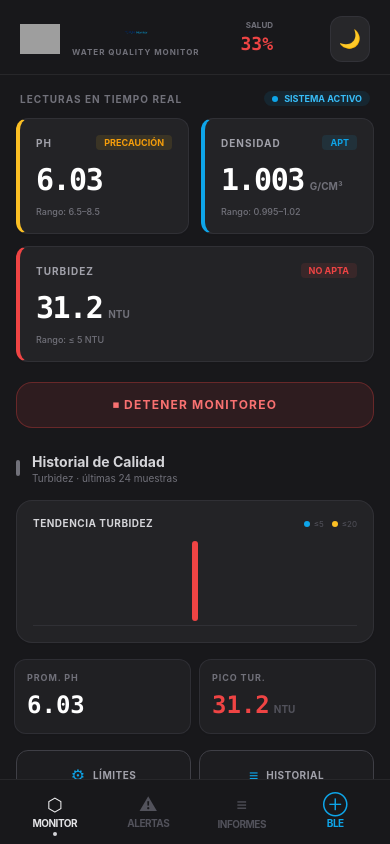
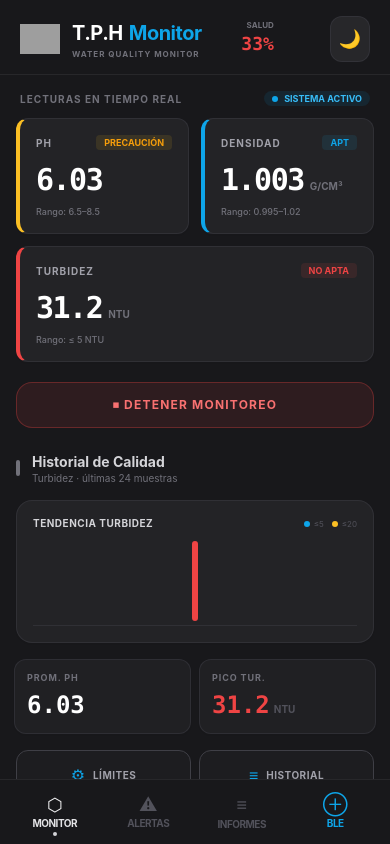
Before and after one commit to Felglitch739/RenovaWater, a React Native app: screen / in a window 390 px wide. Built offline with nearby package versions, Linux system fonts and the light colour scheme; grey boxes are pictures that could not be loaded.

Commit message:
Branding: Replace text logo with styled text, update app icons, and refine Light Mode contrast

```diff
--- a/app.json
+++ b/app.json
@@ -4,17 +4,16 @@
     "slug": "tph-monitor",
     "version": "1.0.0",
     "orientation": "portrait",
-    "icon": "./assets/icon.png",
-    "userInterfaceStyle": "light",
+    "icon": "./assets/TPH_Monitor_Icon.png",
+    "userInterfaceStyle": "automatic",
     "ios": {
-      "supportsTablet": true
+      "supportsTablet": true,
+      "icon": "./assets/TPH_Monitor_Icon.png"
     },
     "android": {
       "adaptiveIcon": {
-        "backgroundColor": "#E6F4FE",
-        "foregroundImage": "./assets/android-icon-foreground.png",
-        "backgroundImage": "./assets/android-icon-background.png",
-        "monochromeImage": "./assets/android-icon-monochrome.png"
+        "backgroundColor": "#075985",
+        "foregroundImage": "./assets/TPH_Monitor_Icon.png"
       },
       "predictiveBackGestureEnabled": false
     },
--- a/screens/DashboardScreen.tsx
+++ b/screens/DashboardScreen.tsx
@@ -391,14 +391,14 @@ export const DashboardScreen: React.FC = () => {
   const brandText = isDark ? 'text-sky-400' : 'text-sky-600';
   const brandBorder = isDark ? 'border-sky-500/30' : 'border-sky-200';
 
-  const bgColor = isDark ? 'bg-zinc-900' : 'bg-slate-50';
+  const bgColor = isDark ? 'bg-zinc-900' : 'bg-slate-100'; // Un gris más claro pero con contraste
   const cardColor = isDark ? 'bg-zinc-800/80' : 'bg-white';
-  const borderColor = isDark ? 'border-zinc-700/50' : 'border-slate-200';
+  const borderColor = isDark ? 'border-zinc-700/50' : 'border-slate-300'; // Borde más marcado en claro
   const textColor = isDark ? 'text-white' : 'text-slate-900';
-  const subTextColor = isDark ? 'text-zinc-500' : 'text-slate-500';
-  const headerBorder = isDark ? 'border-zinc-800' : 'border-slate-200';
+  const subTextColor = isDark ? 'text-zinc-500' : 'text-slate-600'; // Texto más oscuro en claro
+  const headerBorder = isDark ? 'border-zinc-800' : 'border-slate-300';
   const navBg = isDark ? 'bg-zinc-900' : 'bg-white';
-  const navBorder = isDark ? 'border-zinc-800' : 'border-slate-200';
+  const navBorder = isDark ? 'border-zinc-800' : 'border-slate-300';
 
   // Iniciar simulación al montar, limpiar al desmontar
   useEffect(() => {
@@ -459,12 +459,10 @@ export const DashboardScreen: React.FC = () => {
             resizeMode="contain"
           />
           <View>
-            <Image
-              source={isDark ? require('../assets/TPH_Monitor_Textlogo.png') : require('../assets/TPH_MonitorLogo.png')}
-              className="w-32 h-6"
-              resizeMode="contain"
-              style={{ tintColor: isDark ? undefined : '#075985' }}
-            />
+            <View className="flex-row items-center">
+              <Text className={`${textColor} text-xl font-bold tracking-tight`}>T.P.H</Text>
+              <Text className="text-sky-500 text-xl font-bold tracking-tight ml-1.5">Monitor</Text>
+            </View>
             <Text className={`${subTextColor} text-[8px] font-bold uppercase tracking-[1px] mt-0.5`}>
               Water Quality Monitor
             </Text>
```
